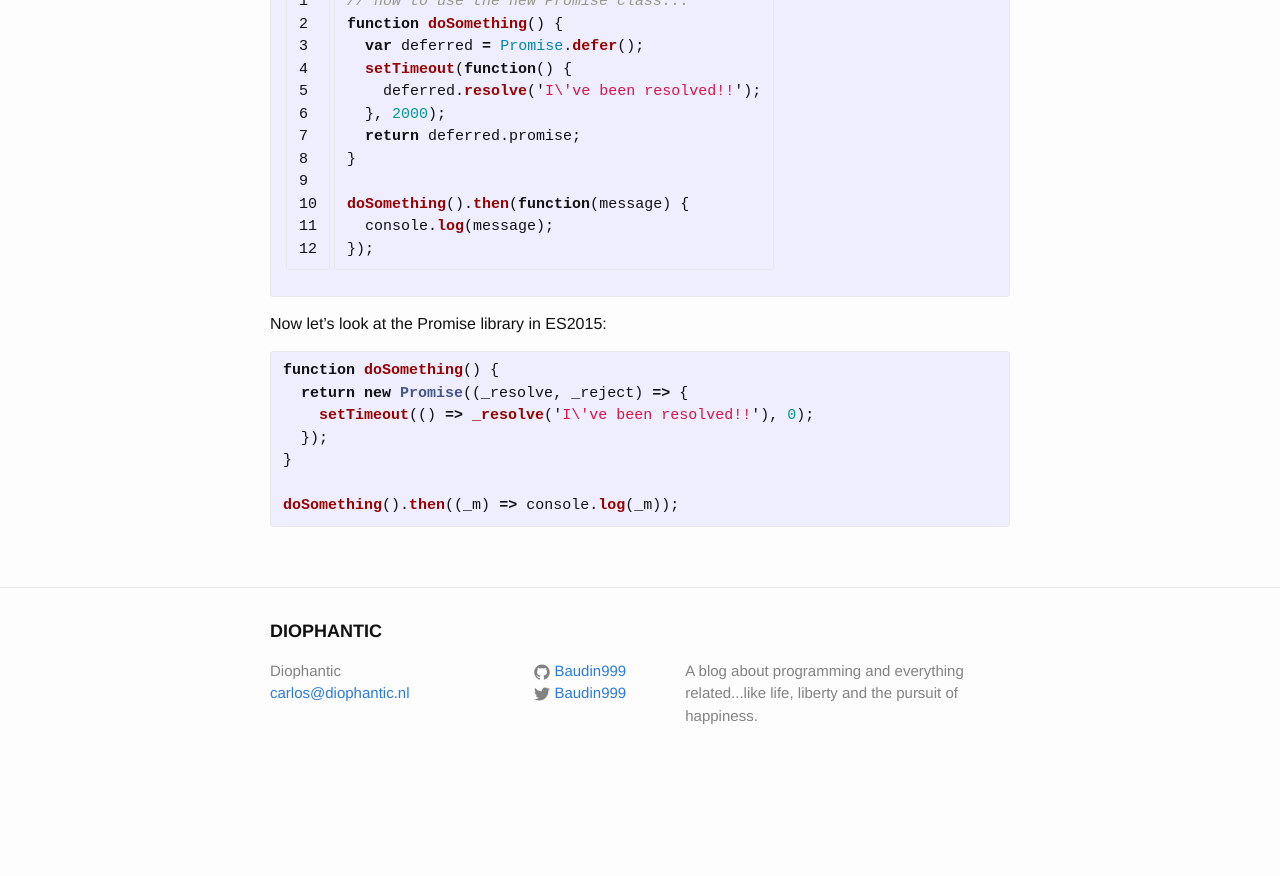
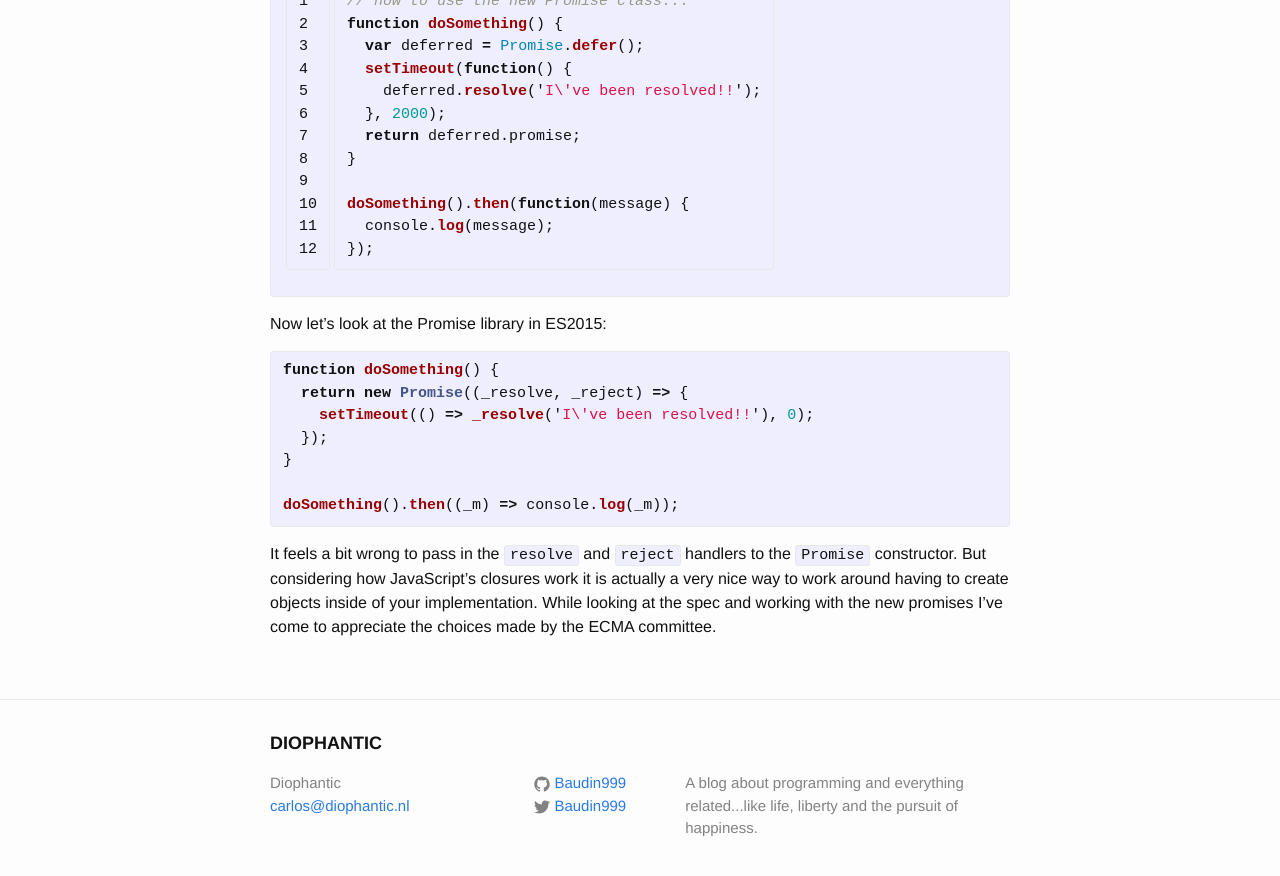
Before and after one commit to Baudin999/Baudin999.github.io, a Jekyll site: the page built from _posts/2015-09-01-es6-promises.md, in a window 1280 px wide and 900 px high, scrolled down 2171 px. Shown: the top 876 px of the window. Built offline with Jekyll 4.4.1, drawn with Linux system fonts in a browser that asks for light colours; before the commit the page ends 2958 px from its top, so only the background shows below that.

Commit message:
added and ending to the blog post

```diff
--- a/_posts/2015-09-01-es6-promises.md
+++ b/_posts/2015-09-01-es6-promises.md
@@ -128,3 +128,8 @@ function doSomething() {
 
 doSomething().then((_m) => console.log(_m));
 {% endhighlight %}
+
+It feels a bit wrong to pass in the `resolve` and `reject` handlers to the `Promise` constructor. But considering
+how JavaScript's closures work it is actually a very nice way to work around having to create objects inside of
+your implementation. While looking at the spec and working with the new promises I've come to appreciate the
+choices made by the ECMA committee.
```
